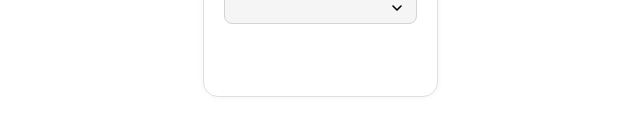
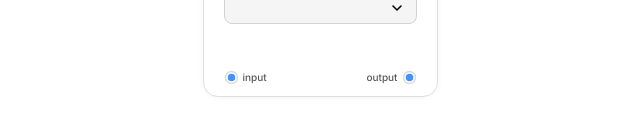
Before and after one commit to CelestialAzure/function-chain, a React (Create React App) app: page / in a window 1280 px wide. Shown: the part 254-390 px from the top of the page, without its empty margins (320-960 px from the left). Built offline with nearby package versions, Linux system fonts and the light colour scheme.

Commit message:
ADDED : NodeConnector styling + body

```diff
--- a/src/components/CalculatorNode/CalculatorNode.tsx
+++ b/src/components/CalculatorNode/CalculatorNode.tsx
@@ -2,6 +2,7 @@ import React from "react";
 import Header from "./Header";
 import ExpressionInput from "./ExpressionInput";
 import FunctionPicker from "./FunctionPicker";
+import NodeConnector from "./NodeConnector";
 
 const CalculatorNode: React.FC = () => {
   return (
@@ -9,6 +10,7 @@ const CalculatorNode: React.FC = () => {
       <Header />
       <ExpressionInput />
       <FunctionPicker />
+      <NodeConnector />
     </div>
   );
 };
--- a/src/components/CalculatorNode/NodeConnector.tsx
+++ b/src/components/CalculatorNode/NodeConnector.tsx
@@ -1,10 +1,52 @@
 import React from "react";
-import Header from "./Header";
 
+interface NodeProps {
+  position: number;
+}
+const Node: React.FC<NodeProps> = ({ position }) => {
+  return (
+    <div className="node-connector--inner_wrapper">
+      {position == 1 && (
+        <p className="node-connector--inner_text right">output</p>
+      )}
+      <svg
+        viewBox="0 0 10 10"
+        fill="red"
+        stroke="currentColor"
+        height={15}
+        width={15}
+      >
+        <circle
+          cx="5"
+          cy="5"
+          r="4"
+          stroke="#dbdbdb"
+          strokeWidth={1}
+          fill="none"
+        />
+        <circle
+          cx="5"
+          cy="5"
+          r="2"
+          stroke="#4791ff"
+          strokeWidth={1}
+          fill="#4791ff"
+        />
+      </svg>
+      {position == 0 && (
+        <p className="node-connector--inner_text left">input</p>
+      )}
+    </div>
+  );
+};
 const NodeConnector: React.FC = () => {
+  const numberOfNodes = 2;
+
   return (
     <div className="node-connector">
-      <Header />
+      {[...Array(numberOfNodes)].map((_, index) => (
+        <Node key={index} position={index} />
+      ))}
     </div>
   );
 };
--- a/src/styles/components/calculatorNode/_nodeConnector.scss
+++ b/src/styles/components/calculatorNode/_nodeConnector.scss
@@ -0,0 +1,25 @@
+.node-connector {
+  margin-top: 46px;
+  display: flex;
+  flex-direction: row;
+  justify-content: space-between;
+  align-items: center;
+  &--inner {
+    &_wrapper {
+      display: flex;
+      flex-direction: row;
+      align-items: center;
+    }
+    &_text {
+      font-weight: 500;
+      font-size: 10px;
+      color: #585757;
+      &.left {
+        margin-left: 4px;
+      }
+      &.right {
+        margin-right: 4px;
+      }
+    }
+  }
+}
```
